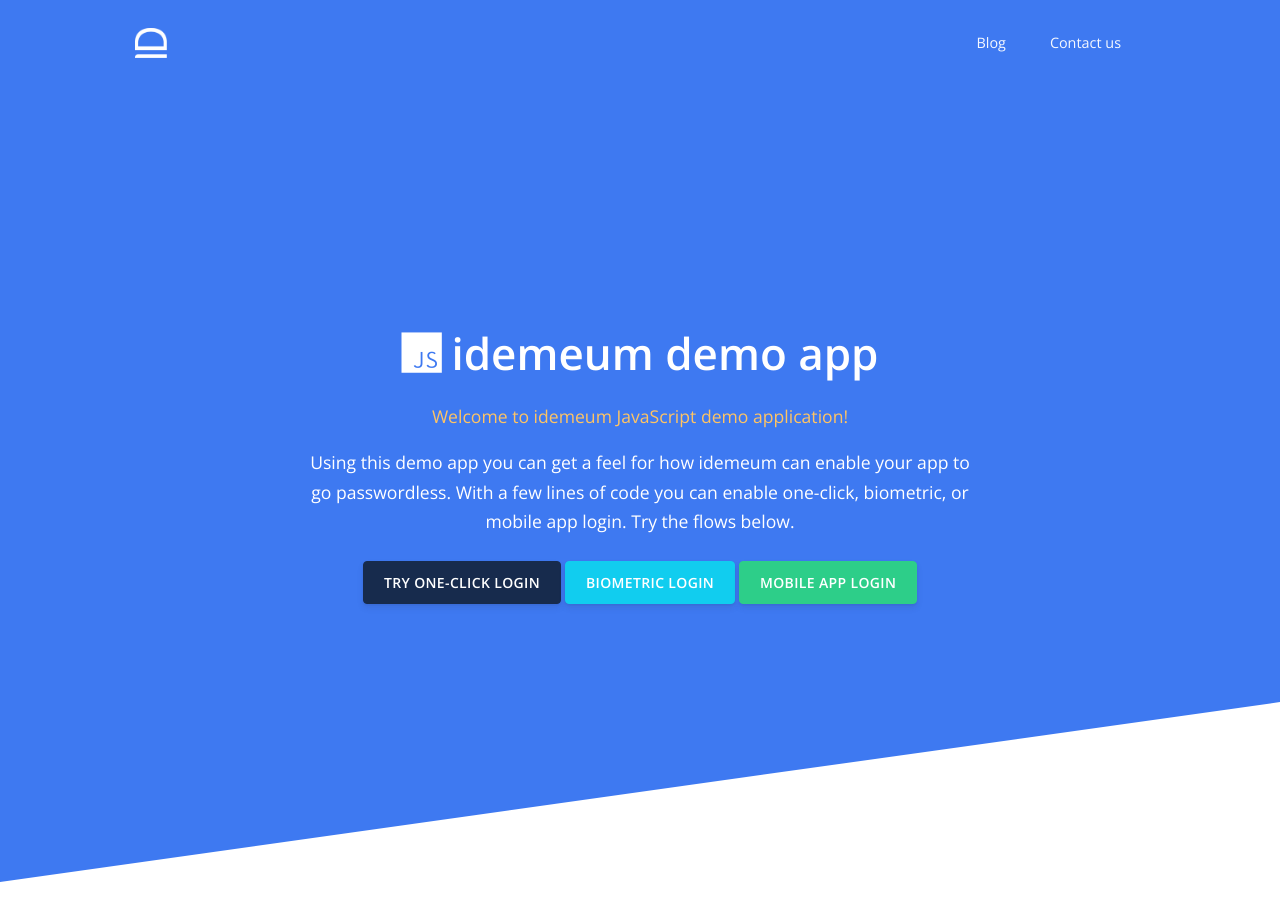
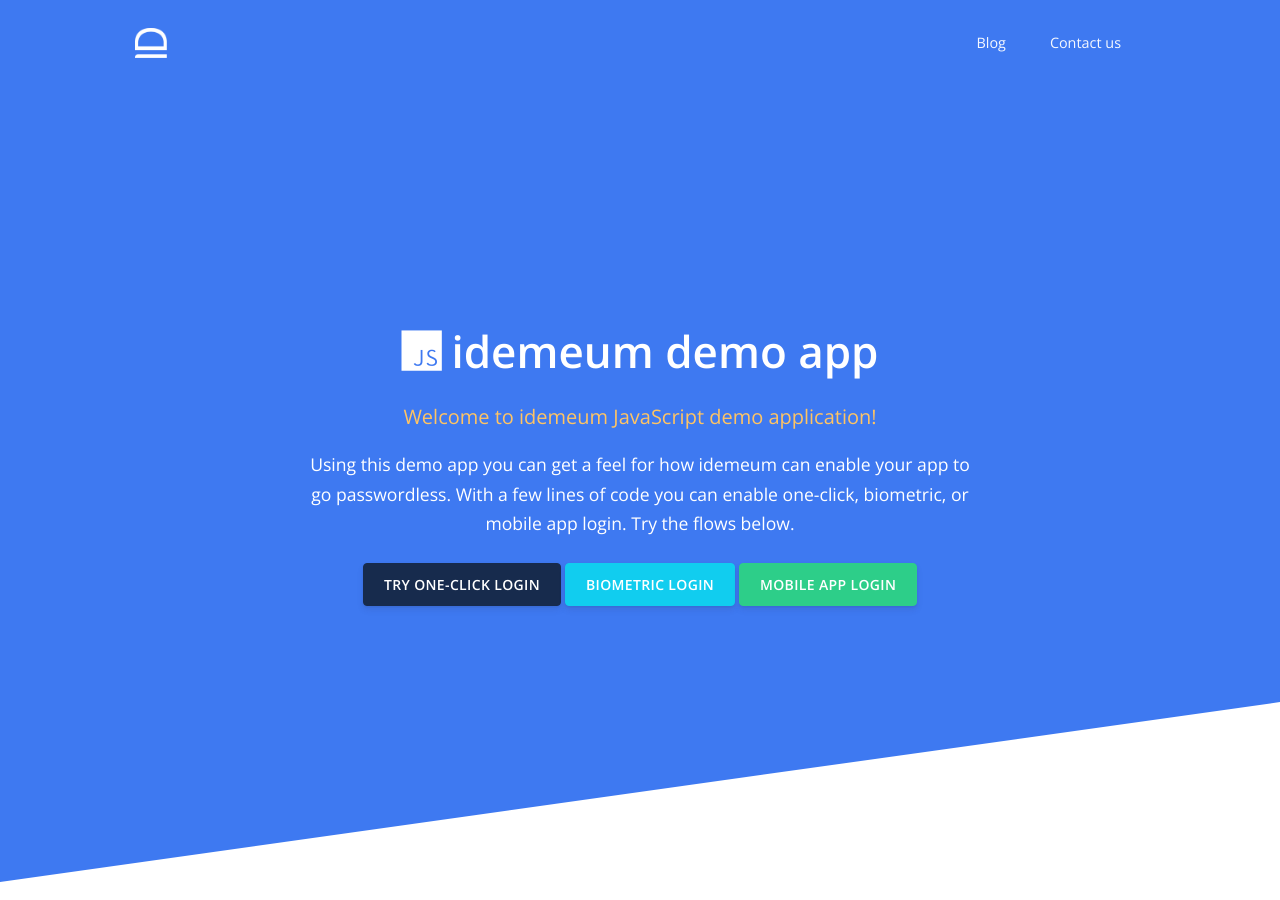
Before and after one commit to idemeum/js-demo-app, a Jekyll site: the page built from index.html, in a window 1280 px wide. Built offline with Jekyll 4.4.1, drawn with Linux system fonts in a browser that asks for light colours; nearby versions of some CDN libraries; the list of posts is cut into pages by our own code.

Commit message:
Updated styling

```diff
--- a/_includes/home-header.html
+++ b/_includes/home-header.html
@@ -8,7 +8,7 @@
 
           <p id="myElement" class=" text-white mb-4" style="letter-spacing: 0.2em; font-size: 1.6275rem;"></p>
           <h2 class="display-2 text-white"><i class="fab fa-js"></i> idemeum demo app</h2>
-		  <p class=" text-white mt-3"><mark style="color: #FFC463; background-color: #3E79F1">Welcome to idemeum JavaScript demo application!</mark></p>
+		  <p class="lead text-white mt-3"><mark style="color: #FFC463; background-color: #3E79F1">Welcome to idemeum JavaScript demo application!</mark></p>
 		  <p class=" text-white mt-3">Using this demo app you can get a feel for how idemeum can enable your app to go passwordless. With a few lines of code you can enable one-click, biometric, or mobile app login. Try the flows below. </p>
 
 		  <a href="/one-click"><button type="button" class="btn btn-default mt-2">Try one-click login</button></a>
```
Also changed, not shown: 4 other files.
